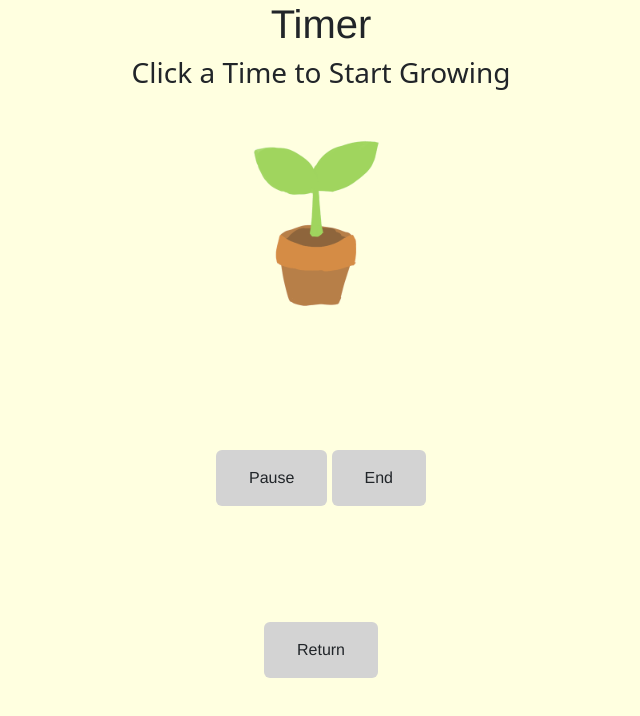
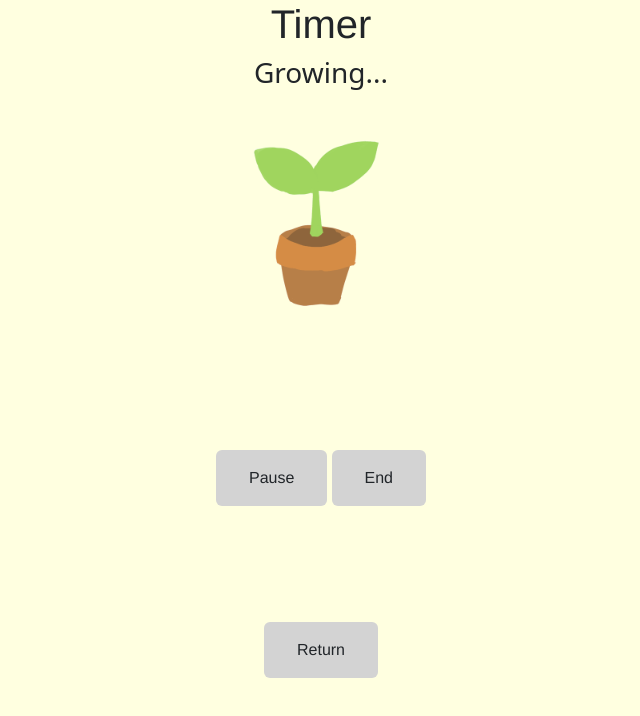
Before and after one commit to Amberdong27/2024SDD-Amber.D-Grow, a plain HTML site: page timer.html in a window 1280 px wide. Both pictures are taken after a click on the button "30mins". Shown: the whole page, without its empty margins (319-959 px from the left). Drawn offline with nearby package versions, Linux system fonts and the light colour scheme.

Commit message:
Adding function for Pause Button
- Adding function for Pause Button
- Changing the comment at the top of the text

```diff
--- a/timer.html
+++ b/timer.html
@@ -15,7 +15,7 @@
           <div class="col-13">
             <h1>Timer</h1>
           </div>
-          <h3>Click a Time to Start Growing</h3>
+          <h3 id="text">Click a Time to Start Growing</h3>
           <div class="col-13">
             <img id="plantGraphic" src="images\pot.png" class="img-fluid" width="200" height="100">
           </div>
--- a/timer.js
+++ b/timer.js
@@ -10,6 +10,7 @@ function Timer(clicked) {
   pause.style.visibility = "visible";
   end.disabled = false;
   end.style.visibility = "visible";
+  comment.innerHTML = 'Growing...';
 
   alert(clicked);
   var time = clicked;
@@ -25,12 +26,17 @@ function Timer(clicked) {
   }
 }
 
+function Pause() {
+  plantGraphic.src = "/images/watering.gif";
+  comment.innerHTML = "5 minutes Break";
+}
 function End() {
   window.location.reload();
 }
 
 
 window.onload = function() {
+  comment = document.getElementById ('text');
   plantGraphic = document.getElementById ('plantGraphic');
   restart = document.getElementById ('restart');
   end = document.getElementById('end');
```
